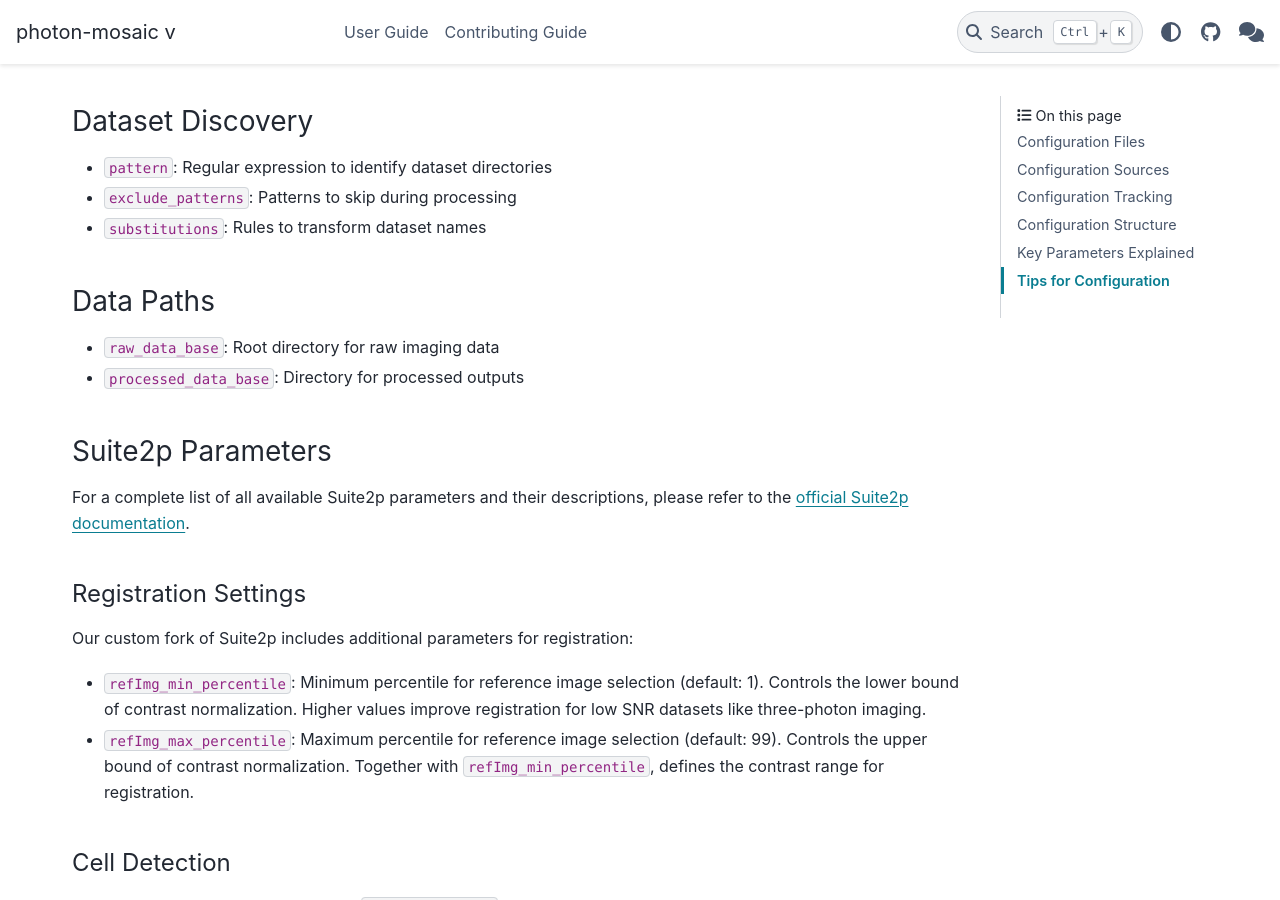
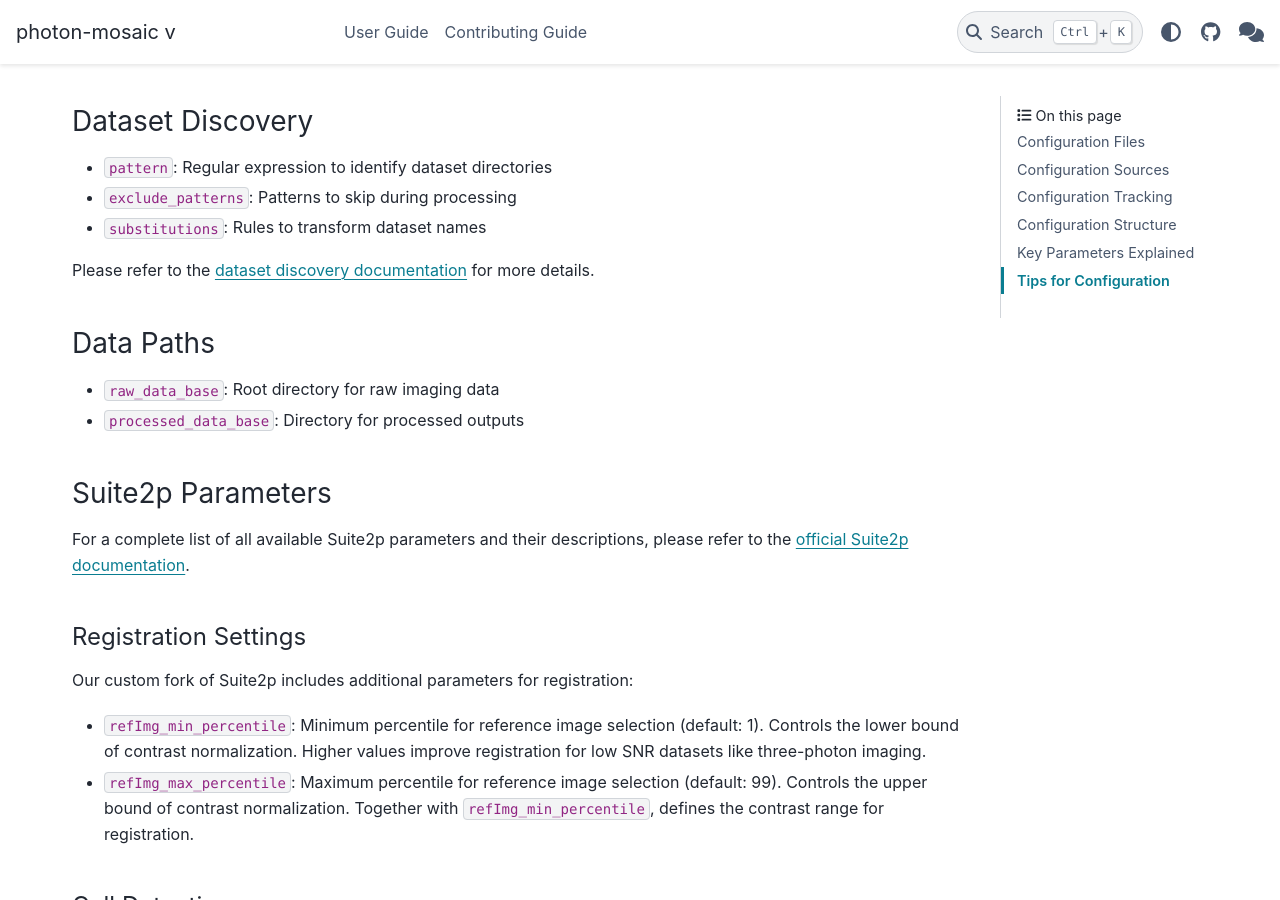
Before and after one commit to neuroinformatics-unit/photon-mosaic, a Sphinx documentation site: the page built from docs/source/user_guide/configuration.md, in a window 1280 px wide and 900 px high, scrolled down 2171 px. Built offline with Sphinx 7.4.7 and the PyData theme 0.15.4, drawn with Linux system fonts in a browser that asks for light colours; pages that are not in the unit, such as notebooks, are missing from menus; the version number could not be read and is left out.

Commit message:
Add link

```diff
--- a/docs/source/user_guide/configuration.md
+++ b/docs/source/user_guide/configuration.md
@@ -85,6 +85,8 @@ For the full configuration file, see [photon_mosaic/workflow/config.yaml](https:
 - `exclude_patterns`: Patterns to skip during processing
 - `substitutions`: Rules to transform dataset names
 
+Please refer to the [dataset discovery documentation](dataset_discovery.md) for more details.
+
 ### Data Paths
 - `raw_data_base`: Root directory for raw imaging data
 - `processed_data_base`: Directory for processed outputs
```
